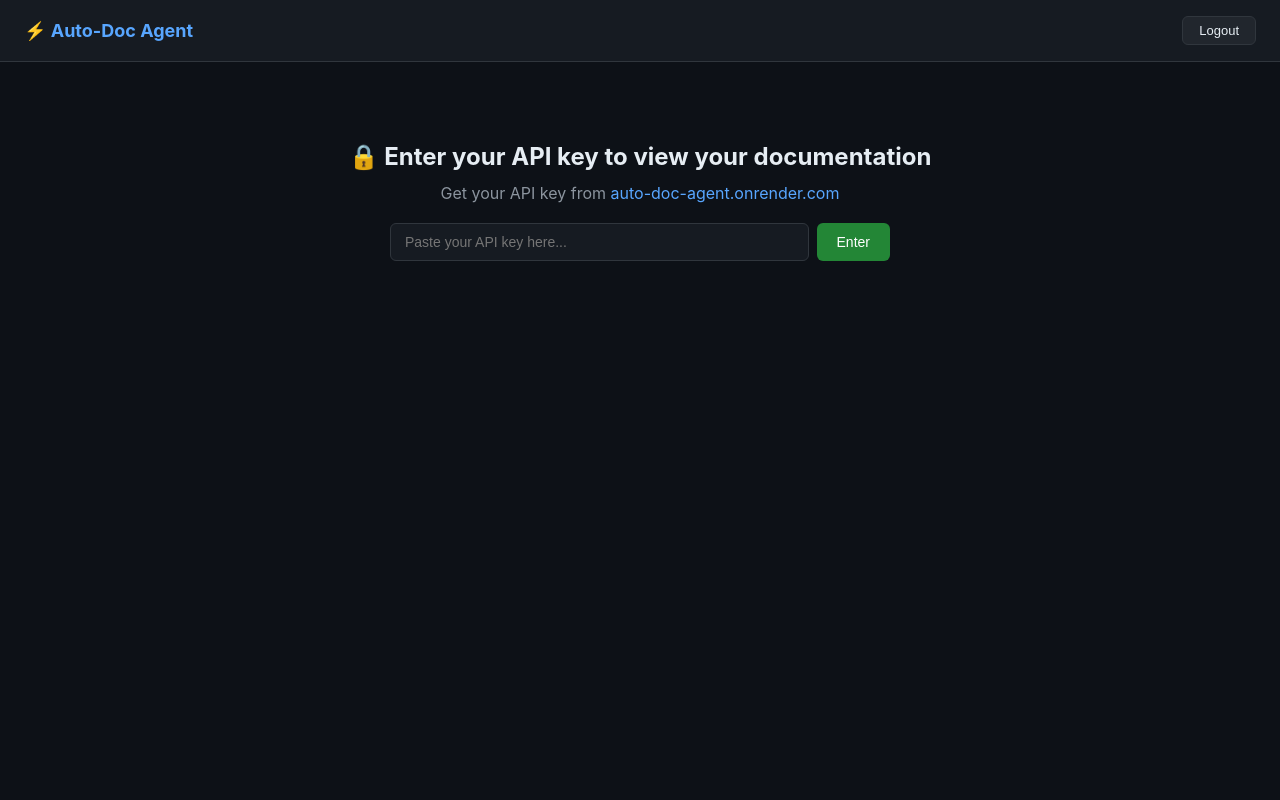
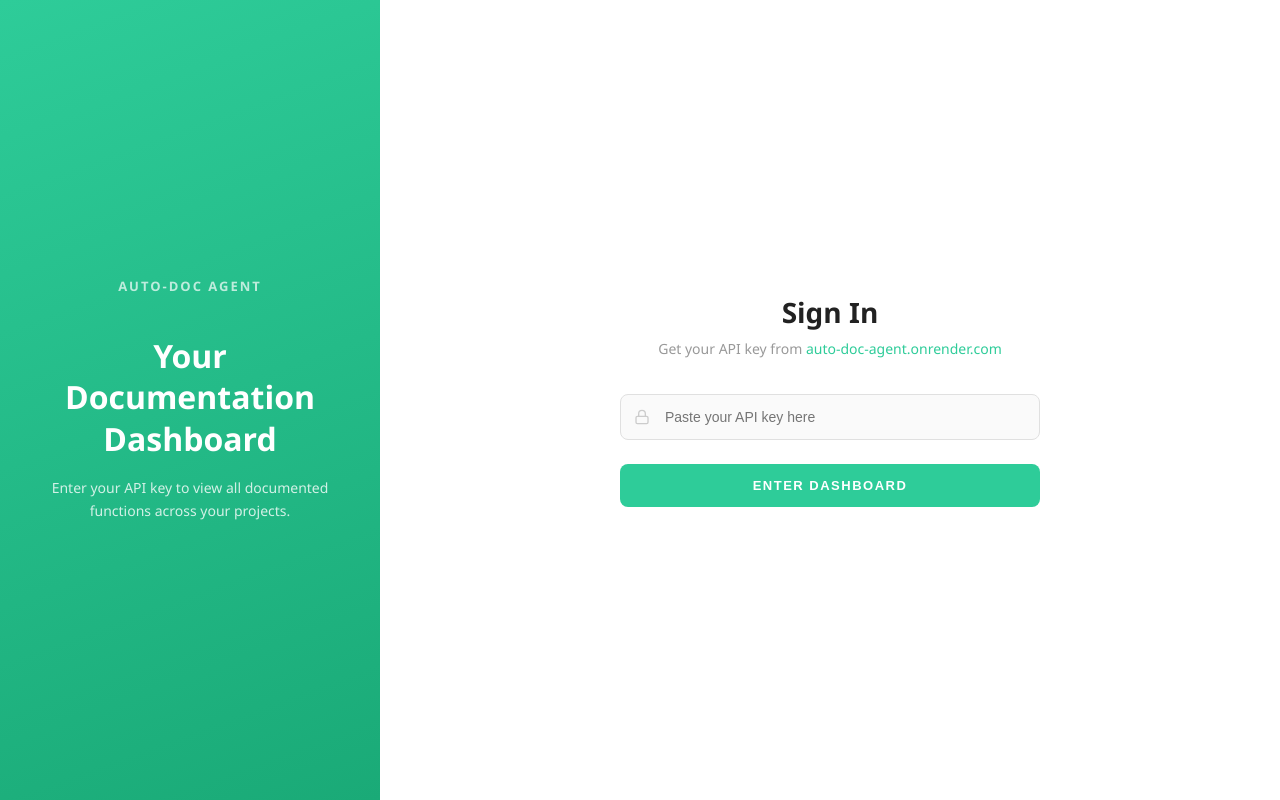
Before and after one commit to JohnyJames9496/auto-doc-agent, a Python web app: template backend/app/templates/dashboard.html in a window 1280 px wide. Run offline with Jinja, Linux system fonts and the light colour scheme; the template is opened without the code that fills it, so the values that code supplies are empty.

Commit message:
Redesign dashboard.html

```diff
--- a/backend/app/templates/dashboard.html
+++ b/backend/app/templates/dashboard.html
@@ -6,63 +6,385 @@
     <title>Dashboard — Auto-Doc Agent</title>
     <style>
         * { margin: 0; padding: 0; box-sizing: border-box; }
-        body { font-family: -apple-system, BlinkMacSystemFont, 'Segoe UI', sans-serif; background: #0d1117; color: #e6edf3; min-height: 100vh; }
-        .navbar { background: #161b22; border-bottom: 1px solid #30363d; padding: 16px 24px; display: flex; justify-content: space-between; align-items: center; }
-        .navbar h1 { font-size: 18px; color: #58a6ff; }
-        .navbar button { padding: 6px 16px; background: #21262d; border: 1px solid #30363d; border-radius: 6px; color: #e6edf3; cursor: pointer; font-size: 13px; }
-        .navbar button:hover { background: #30363d; }
-        .layout { display: flex; min-height: calc(100vh - 57px); }
-        .sidebar { width: 260px; background: #161b22; border-right: 1px solid #30363d; padding: 16px; overflow-y: auto; }
-        .sidebar h2 { font-size: 12px; color: #8b949e; text-transform: uppercase; letter-spacing: 1px; margin-bottom: 12px; }
-        .project { margin-bottom: 8px; }
-        .project-name { padding: 8px 12px; border-radius: 6px; cursor: pointer; font-size: 14px; color: #8b949e; display: flex; align-items: center; gap: 8px; }
-        .project-name:hover { background: #21262d; color: #e6edf3; }
-        .project-name.active { background: #21262d; color: #58a6ff; }
-        .project-files { padding-left: 16px; margin-top: 4px; }
-        .file-item { padding: 6px 12px; border-radius: 6px; cursor: pointer; font-size: 13px; color: #8b949e; }
-        .file-item:hover { background: #21262d; color: #e6edf3; }
-        .file-item.active { color: #58a6ff; }
-        .main { flex: 1; padding: 24px; overflow-y: auto; }
-        .welcome { text-align: center; padding: 80px 20px; color: #8b949e; }
-        .welcome h2 { font-size: 24px; margin-bottom: 8px; color: #e6edf3; }
-        .doc-card { background: #161b22; border: 1px solid #30363d; border-radius: 8px; padding: 24px; margin-bottom: 16px; }
-        .doc-card h3 { font-size: 16px; color: #58a6ff; font-family: monospace; margin-bottom: 12px; }
-        .doc-content { font-size: 14px; line-height: 1.6; color: #c9d1d9; white-space: pre-wrap; }
-        .loading { text-align: center; padding: 40px; color: #8b949e; }
-        .empty { text-align: center; padding: 40px; color: #8b949e; }
-        .login-prompt { text-align: center; padding: 80px 20px; }
-        .login-prompt h2 { color: #e6edf3; margin-bottom: 12px; }
-        .login-prompt a { color: #58a6ff; text-decoration: none; }
-        .token-input { display: flex; gap: 8px; max-width: 500px; margin: 20px auto; }
-        .token-input input { flex: 1; padding: 10px 14px; background: #161b22; border: 1px solid #30363d; border-radius: 6px; color: #e6edf3; font-size: 14px; outline: none; }
-        .token-input input:focus { border-color: #58a6ff; }
-        .token-input button { padding: 10px 20px; background: #238636; border: none; border-radius: 6px; color: white; cursor: pointer; font-size: 14px; }
-        .token-input button:hover { background: #2ea043; }
-        .error-msg { color: #f85149; text-align: center; font-size: 13px; margin-top: 8px; }
+
+        body {
+            font-family: 'Segoe UI', sans-serif;
+            min-height: 100vh;
+            display: flex;
+            background: #f0f2f5;
+        }
+
+        /* Login screen */
+        .login-screen {
+            width: 100%;
+            min-height: 100vh;
+            display: flex;
+        }
+
+        .login-left {
+            width: 380px;
+            background: linear-gradient(160deg, #2ecc99, #1aaa77);
+            color: white;
+            display: flex;
+            flex-direction: column;
+            align-items: center;
+            justify-content: center;
+            padding: 60px 48px;
+            text-align: center;
+            flex-shrink: 0;
+        }
+
+        .login-left .brand {
+            font-size: 13px;
+            font-weight: 700;
+            letter-spacing: 2px;
+            text-transform: uppercase;
+            opacity: 0.7;
+            margin-bottom: 40px;
+        }
+
+        .login-left h2 {
+            font-size: 32px;
+            font-weight: 700;
+            margin-bottom: 16px;
+            line-height: 1.3;
+        }
+
+        .login-left p {
+            font-size: 14px;
+            opacity: 0.8;
+            line-height: 1.7;
+        }
+
+        .login-right {
+            flex: 1;
+            background: white;
+            display: flex;
+            flex-direction: column;
+            align-items: center;
+            justify-content: center;
+            padding: 60px 80px;
+        }
+
+        .login-right h2 {
+            font-size: 28px;
+            font-weight: 700;
+            color: #222;
+            margin-bottom: 8px;
+        }
+
+        .login-right .subtitle {
+            font-size: 14px;
+            color: #999;
+            margin-bottom: 36px;
+        }
+
+        .login-right a {
+            color: #2ecc99;
+            text-decoration: none;
+        }
+
+        .input-group {
+            position: relative;
+            width: 100%;
+            max-width: 420px;
+            margin-bottom: 16px;
+        }
+
+        .input-group input {
+            width: 100%;
+            padding: 14px 18px 14px 44px;
+            border: 1px solid #e0e0e0;
+            border-radius: 8px;
+            font-size: 14px;
+            color: #333;
+            outline: none;
+            background: #fafafa;
+            transition: border-color 0.2s;
+        }
+
+        .input-group input:focus {
+            border-color: #2ecc99;
+            background: white;
+        }
+
+        .input-group svg {
+            position: absolute;
+            left: 14px;
+            top: 50%;
+            transform: translateY(-50%);
+            color: #ccc;
+        }
+
+        .enter-btn {
+            width: 100%;
+            max-width: 420px;
+            padding: 14px;
+            background: #2ecc99;
+            border: none;
+            border-radius: 8px;
+            color: white;
+            font-size: 13px;
+            font-weight: 700;
+            cursor: pointer;
+            letter-spacing: 1.5px;
+            text-transform: uppercase;
+            margin-top: 8px;
+            transition: background 0.2s;
+        }
+
+        .enter-btn:hover { background: #1aaa77; }
+
+        .error-msg {
+            width: 100%;
+            max-width: 420px;
+            background: #fff5f5;
+            border: 1px solid #fed7d7;
+            border-radius: 8px;
+            padding: 12px 16px;
+            font-size: 13px;
+            color: #e53e3e;
+            margin-bottom: 16px;
+            display: none;
+        }
+
+        /* Dashboard */
+        .dashboard {
+            display: none;
+            width: 100%;
+            min-height: 100vh;
+            flex-direction: column;
+        }
+
+        .navbar {
+            background: white;
+            border-bottom: 1px solid #e8e8e8;
+            padding: 16px 28px;
+            display: flex;
+            justify-content: space-between;
+            align-items: center;
+            flex-shrink: 0;
+        }
+
+        .navbar .logo {
+            font-size: 16px;
+            font-weight: 700;
+            color: #2ecc99;
+            letter-spacing: 0.5px;
+        }
+
+        .navbar .right-nav {
+            display: flex;
+            gap: 12px;
+            align-items: center;
+        }
+
+        .navbar .user-email {
+            font-size: 13px;
+            color: #999;
+        }
+
+        .logout-btn {
+            padding: 8px 20px;
+            background: transparent;
+            border: 1px solid #e0e0e0;
+            border-radius: 6px;
+            color: #666;
+            font-size: 13px;
+            cursor: pointer;
+            transition: all 0.2s;
+        }
+
+        .logout-btn:hover {
+            border-color: #2ecc99;
+            color: #2ecc99;
+        }
+
+        .layout {
+            display: flex;
+            flex: 1;
+            overflow: hidden;
+        }
+
+        .sidebar {
+            width: 260px;
+            background: white;
+            border-right: 1px solid #e8e8e8;
+            padding: 20px 16px;
+            overflow-y: auto;
+            flex-shrink: 0;
+        }
+
+        .sidebar-title {
+            font-size: 11px;
+            font-weight: 700;
+            color: #bbb;
+            text-transform: uppercase;
+            letter-spacing: 1.5px;
+            margin-bottom: 14px;
+            padding: 0 8px;
+        }
+
+        .project-name {
+            padding: 9px 12px;
+            border-radius: 8px;
+            cursor: pointer;
+            font-size: 14px;
+            color: #555;
+            font-weight: 500;
+            transition: all 0.15s;
+        }
+
+        .project-name:hover {
+            background: #f5f5f5;
+            color: #222;
+        }
+
+        .project-name.active {
+            background: #f0fdf8;
+            color: #1aaa77;
+            font-weight: 600;
+        }
+
+        .project-files {
+            padding-left: 12px;
+            margin-top: 4px;
+        }
+
+        .file-item {
+            padding: 7px 12px;
+            border-radius: 6px;
+            cursor: pointer;
+            font-size: 13px;
+            color: #888;
+            transition: all 0.15s;
+        }
+
+        .file-item:hover {
+            background: #f5f5f5;
+            color: #333;
+        }
+
+        .file-item.active {
+            color: #2ecc99;
+            font-weight: 600;
+        }
+
+        .main {
+            flex: 1;
+            padding: 32px 40px;
+            overflow-y: auto;
+            background: #f7f8fa;
+        }
+
+        .welcome {
+            text-align: center;
+            padding: 100px 20px;
+            color: #bbb;
+        }
+
+        .welcome h2 {
+            font-size: 22px;
+            color: #555;
+            margin-bottom: 8px;
+            font-weight: 600;
+        }
+
+        .welcome p {
+            font-size: 14px;
+        }
+
+        .doc-card {
+            background: white;
+            border: 1px solid #e8e8e8;
+            border-radius: 10px;
+            padding: 24px 28px;
+            margin-bottom: 16px;
+        }
+
+        .doc-card h3 {
+            font-size: 15px;
+            color: #1aaa77;
+            font-family: 'Courier New', monospace;
+            font-weight: 700;
+            margin-bottom: 14px;
+            padding-bottom: 12px;
+            border-bottom: 1px solid #f0f0f0;
+        }
+
+        .doc-content {
+            font-size: 14px;
+            line-height: 1.7;
+            color: #444;
+            white-space: pre-wrap;
+        }
+
+        .file-heading {
+            font-size: 13px;
+            color: #999;
+            font-family: 'Courier New', monospace;
+            margin-bottom: 20px;
+            font-weight: 600;
+        }
+
+        .loading {
+            text-align: center;
+            padding: 40px;
+            color: #bbb;
+            font-size: 14px;
+        }
+
+        .empty {
+            text-align: center;
+            padding: 60px 20px;
+            color: #bbb;
+            font-size: 14px;
+            line-height: 1.8;
+        }
     </style>
 </head>
 <body>
-    <div class="navbar">
-        <h1>⚡ Auto-Doc Agent</h1>
-        <div style="display:flex;gap:8px;align-items:center;">
-            <span id="user-email" style="font-size:13px;color:#8b949e;"></span>
-            <button onclick="logout()">Logout</button>
+
+    <!-- Login Screen -->
+    <div class="login-screen" id="login-screen">
+        <div class="login-left">
+            <div class="brand">Auto-Doc Agent</div>
+            <h2>Your Documentation Dashboard</h2>
+            <p>Enter your API key to view all documented functions across your projects.</p>
+        </div>
+        <div class="login-right">
+            <h2>Sign In</h2>
+            <p class="subtitle">
+                Get your API key from <a href="/" target="_blank">auto-doc-agent.onrender.com</a>
+            </p>
+
+            <div id="error-msg" class="error-msg"></div>
+
+            <div class="input-group">
+                <svg width="16" height="16" fill="none" stroke="currentColor" stroke-width="2" viewBox="0 0 24 24">
+                    <rect x="3" y="11" width="18" height="11" rx="2"/><path d="M7 11V7a5 5 0 0 1 10 0v4"/>
+                </svg>
+                <input type="text" id="key-input" placeholder="Paste your API key here"
+                    onkeydown="if(event.key==='Enter') enterDashboard()" />
+            </div>
+
+            <button class="enter-btn" onclick="enterDashboard()">Enter Dashboard</button>
         </div>
     </div>
 
-    <div id="login-prompt" class="login-prompt" style="display:none;">
-        <h2>🔒 Enter your API key to view your documentation</h2>
-        <p style="color:#8b949e;margin-bottom:16px;">Get your API key from <a href="/">auto-doc-agent.onrender.com</a></p>
-        <div class="token-input">
-            <input type="text" id="token-input" placeholder="Paste your API key here..." />
-            <button onclick="loadWithToken()">Enter</button>
+    <!-- Dashboard -->
+    <div class="dashboard" id="dashboard">
+        <div class="navbar">
+            <div class="logo">Auto-Doc Agent</div>
+            <div class="right-nav">
+                <span class="user-email" id="user-email"></span>
+                <button class="logout-btn" onclick="logout()">Logout</button>
             </div>
-        <div id="token-error" class="error-msg"></div>
         </div>
 
-    <div id="app-layout" class="layout" style="display:none;">
+        <div class="layout">
             <div class="sidebar">
-            <h2>📁 My Projects</h2>
+                <div class="sidebar-title">My Projects</div>
                 <div id="projects-list">
                     <div class="loading">Loading...</div>
                 </div>
@@ -74,22 +396,28 @@
                 </div>
             </div>
         </div>
+    </div>
 
     <script>
         let token = localStorage.getItem('autodoc_token');
-        let projects = [];
         let allDocs = {};
 
         async function init() {
-            if (!token) {
-                document.getElementById('login-prompt').style.display = 'block';
-                return;
+            if (token) {
+                const ok = await loadDashboard();
+                if (!ok) showLogin();
+            } else {
+                showLogin();
             }
-            await loadDashboard();
         }
 
-        async function loadWithToken() {
-            token = document.getElementById('token-input').value.trim();
+        function showLogin() {
+            document.getElementById('login-screen').style.display = 'flex';
+            document.getElementById('dashboard').style.display = 'none';
+        }
+
+        async function enterDashboard() {
+            token = document.getElementById('key-input').value.trim();
             if (!token) return;
             const ok = await loadDashboard();
             if (ok) localStorage.setItem('autodoc_token', token);
@@ -101,43 +429,36 @@
                     headers: { 'Authorization': `Bearer ${token}` }
                 });
                 if (!res.ok) {
-                    document.getElementById('login-prompt').style.display = 'block';
-                    document.getElementById('app-layout').style.display = 'none';
-                    if (res.status === 401) {
-                        document.getElementById('token-error').textContent = 'Invalid API key. Please try again.';
+                    showError('Invalid API key. Please try again.');
                     localStorage.removeItem('autodoc_token');
-                    }
                     return false;
                 }
                 const data = await res.json();
-                projects = data.projects;
-                document.getElementById('login-prompt').style.display = 'none';
-                document.getElementById('app-layout').style.display = 'flex';
-                renderProjects();
+                document.getElementById('login-screen').style.display = 'none';
+                document.getElementById('dashboard').style.display = 'flex';
+                renderProjects(data.projects);
                 return true;
-            } catch (err) {
-                document.getElementById('token-error').textContent = 'Network error. Please try again.';
+            } catch {
+                showError('Network error. Please try again.');
                 return false;
             }
         }
 
-        function renderProjects() {
+        function renderProjects(projects) {
             const list = document.getElementById('projects-list');
-            if (projects.length === 0) {
-                list.innerHTML = '<div class="empty">No projects yet.<br>Start writing code!</div>';
+            if (!projects || projects.length === 0) {
+                list.innerHTML = '<div class="empty">No projects yet.<br>Start writing code in VSCode.</div>';
                 return;
             }
             list.innerHTML = projects.map(p => `
-                <div class="project">
-                    <div class="project-name" onclick="loadProject('${p.id}', this)">
-                        📁 ${p.name}
+                <div class="project-name" onclick="loadProject('${p.id}', '${p.name}', this)">
+                    ${p.name}
                 </div>
                 <div class="project-files" id="files-${p.id}"></div>
-                </div>
             `).join('');
         }
 
-        async function loadProject(projectId, el) {
+        async function loadProject(projectId, projectName, el) {
             document.querySelectorAll('.project-name').forEach(e => e.classList.remove('active'));
             el.classList.add('active');
 
@@ -151,8 +472,8 @@
                 const data = await res.json();
                 const docs = data.documentation;
 
-                if (docs.length === 0) {
-                    main.innerHTML = '<div class="empty">No documentation yet.<br>Start writing code in VSCode!</div>';
+                if (!docs || docs.length === 0) {
+                    main.innerHTML = '<div class="empty">No documentation yet for this project.<br>Start writing code in VSCode.</div>';
                     return;
                 }
 
@@ -165,15 +486,14 @@
                 const filesEl = document.getElementById(`files-${projectId}`);
                 filesEl.innerHTML = Object.keys(byFile).map(f => `
                     <div class="file-item" onclick="showFile('${projectId}', '${f.replace(/'/g, "\\'")}')">
-                        📄 ${f.split(/[/\\]/).pop()}
+                        ${f.split(/[/\\]/).pop()}
                     </div>
                 `).join('');
 
                 allDocs[projectId] = byFile;
-                const firstFile = Object.keys(byFile)[0];
-                showFile(projectId, firstFile);
+                showFile(projectId, Object.keys(byFile)[0]);
 
-            } catch (err) {
+            } catch {
                 main.innerHTML = '<div class="empty">Error loading documentation.</div>';
             }
         }
@@ -184,21 +504,26 @@
             const main = document.getElementById('main-content');
 
             main.innerHTML = `
-                <h2 style="font-size:16px;color:#8b949e;margin-bottom:20px;font-family:monospace;">${filePath.split(/[/\\]/).pop()}</h2>
+                <div class="file-heading">${filePath.split(/[/\\]/).pop()}</div>
                 ${docs.map(d => `
                     <div class="doc-card">
-                        <h3>\`${d.function_name}\`</h3>
+                        <h3>${d.function_name}()</h3>
                         <div class="doc-content">${d.doc_content}</div>
                     </div>
                 `).join('')}
             `;
         }
 
+        function showError(msg) {
+            const el = document.getElementById('error-msg');
+            el.textContent = msg;
+            el.style.display = 'block';
+        }
+
         function logout() {
             localStorage.removeItem('autodoc_token');
             token = null;
-            document.getElementById('app-layout').style.display = 'none';
-            document.getElementById('login-prompt').style.display = 'block';
+            showLogin();
         }
 
         init();
```
Lines whose indentation alone changed are shown as unchanged.
